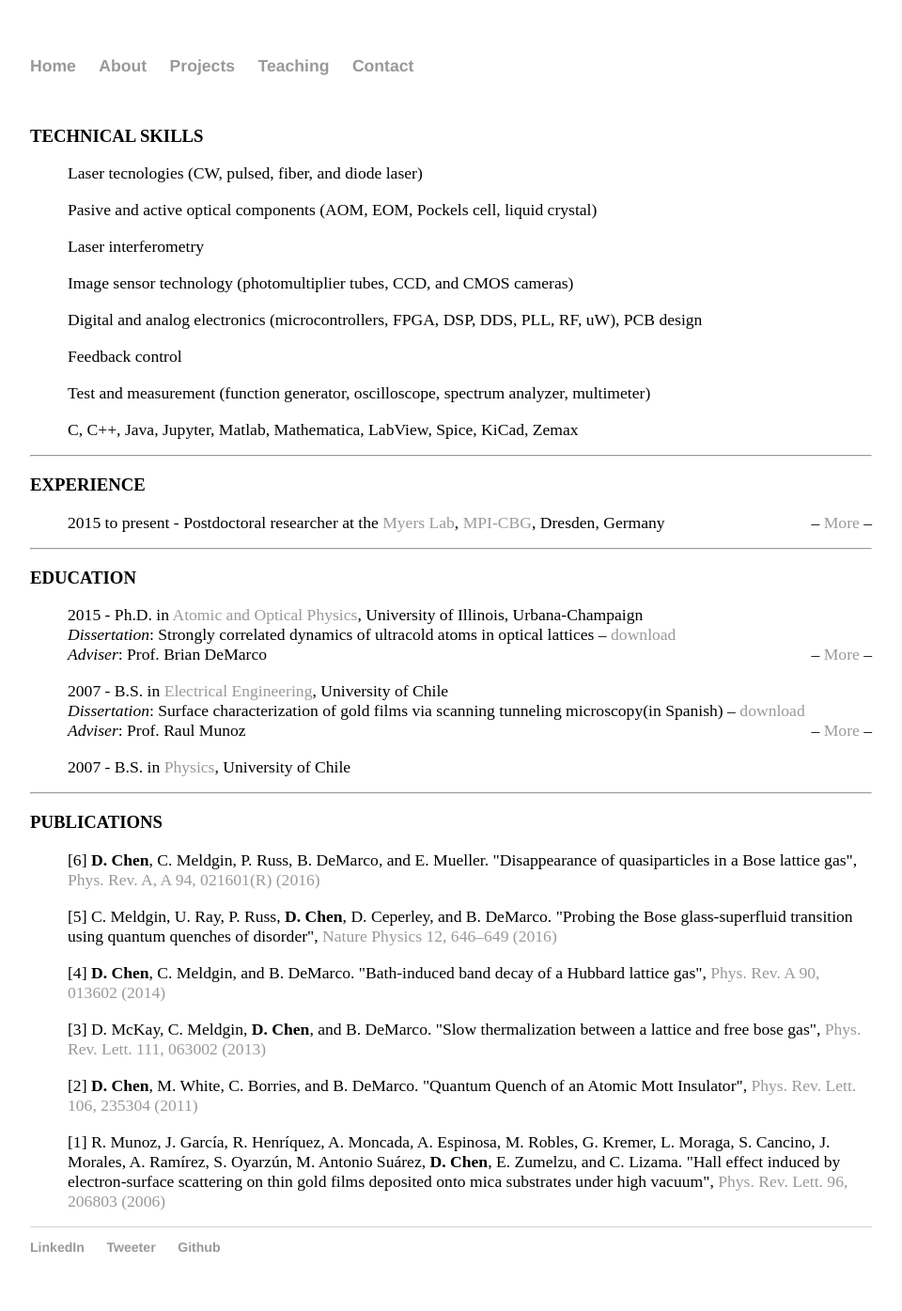
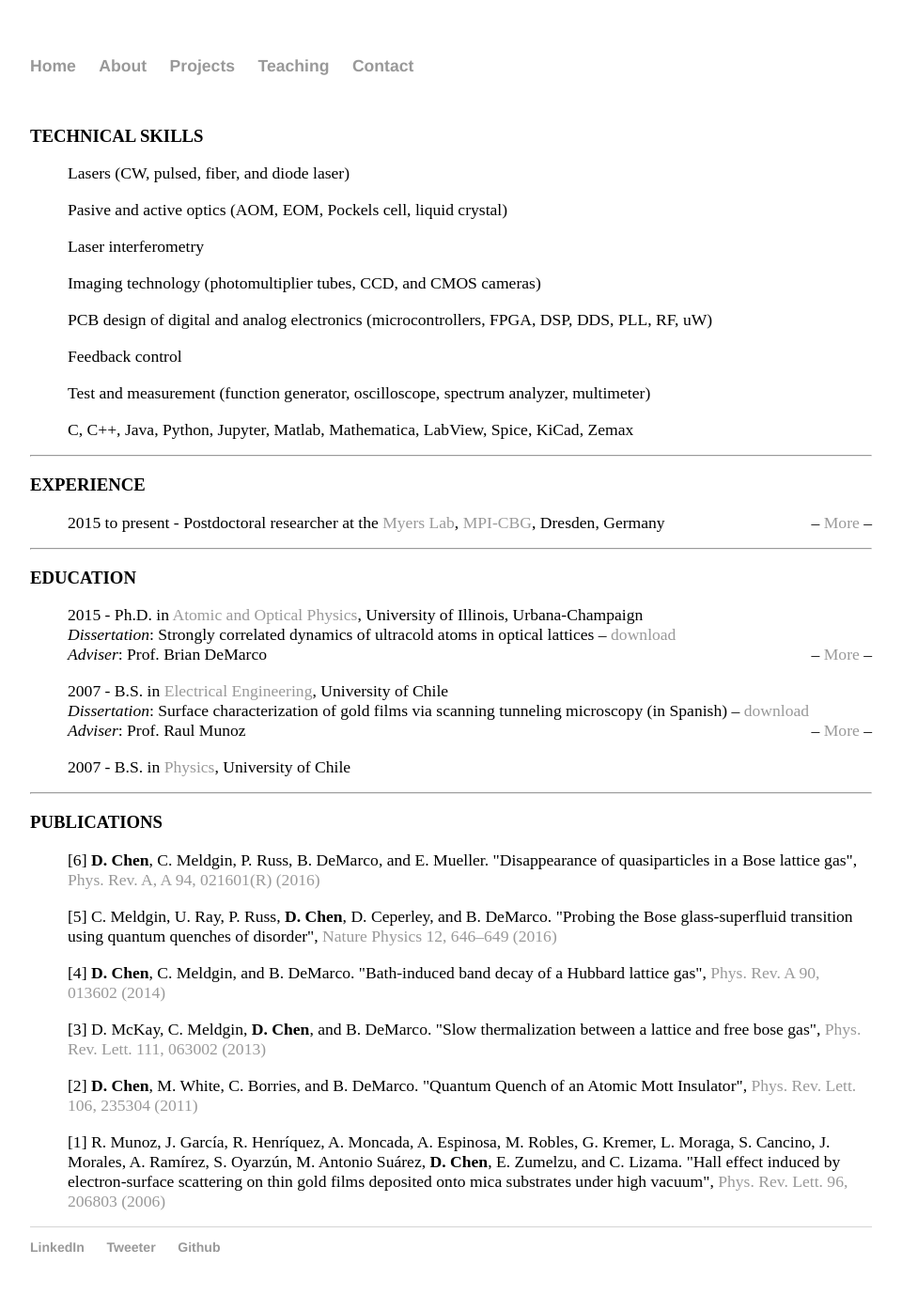
Before and after one commit to davidchenlee/davidchenlee.github.io, a Jekyll site: the page built from about/about.html, in a window 1280 px wide. Shown: the whole page at 94% size, without its empty margins (160-1120 px from the left). Built offline with Jekyll 4.4.1, drawn with Linux system fonts in a browser that asks for light colours.

Commit message:
Update some info

```diff
--- a/about/about.html
+++ b/about/about.html
@@ -6,14 +6,14 @@ title: David Chen
 
 <h3>TECHNICAL SKILLS</h3>
 <ul style="list-style-type:none">
-  <li>Laser tecnologies (CW, pulsed, fiber, and diode laser)</li>
-  <br><li>Pasive and active optical components (AOM, EOM, Pockels cell, liquid crystal)</li>
+  <li>Lasers (CW, pulsed, fiber, and diode laser)</li>
+  <br><li>Pasive and active optics (AOM, EOM, Pockels cell, liquid crystal)</li>
   <br><li>Laser interferometry</li>
-  <br><li>Image sensor technology (photomultiplier tubes, CCD, and CMOS cameras)</li>
-  <br><li>Digital and analog electronics (microcontrollers, FPGA, DSP, DDS, PLL, RF, uW), PCB design</li>
+  <br><li>Imaging technology (photomultiplier tubes, CCD, and CMOS cameras)</li>
+  <br><li>PCB design of digital and analog electronics (microcontrollers, FPGA, DSP, DDS, PLL, RF, uW)</li>
   <br><li>Feedback control</li>
   <br><li>Test and measurement (function generator, oscilloscope, spectrum analyzer, multimeter)</li>
-  <br><li>C, C++, Java, Jupyter, Matlab, Mathematica, LabView, Spice, KiCad, Zemax</li>
+  <br><li>C, C++, Java, Python, Jupyter, Matlab, Mathematica, LabView, Spice, KiCad, Zemax</li>
 </ul>
 <hr>
 
@@ -69,7 +69,7 @@ title: David Chen
 
 
     <li>2007 - B.S. in <a href="http://die.cl/">Electrical Engineering</a>, University of Chile
-      <br><i>Dissertation</i>: Surface characterization of gold films via scanning tunneling microscopy(in Spanish) –
+      <br><i>Dissertation</i>: Surface characterization of gold films via scanning tunneling microscopy (in Spanish) –
       <a href="https://drive.google.com/open?id=0B5xYRU0lLprpX0JISXN6U1VPelE">download</a>
       <br><i>Adviser</i>: Prof. Raul Munoz
       <span style="float:right;"> – <a href="javascript:;" onclick=show("expand4")>More</a> – </span>
--- a/index.html
+++ b/index.html
@@ -10,10 +10,10 @@ title: David Chen
 </center>
 
 <hr>
-<p>I am building a high throughput two-photon microscope for imaging large volumes of fixed tissue in-situ –as large as 1 cm3– with sub-micron resolution. This novel technology will be used to explore and understand the spatial organization of cells across scales. As part of this project, I have established a new Mesoimaging Laboratory at the MPI-CBG.</p>
+<p>I am building a high throughput two-photon microscope for imaging whole fixed organs –as large as 1 cm3– in-situ and with sub-micron resolution. This novel technology will be used to explore the spatial organization of cells across scales. As part of this project, I have established a new Mesoimaging Laboratory at the MPI-CBG.</p>
 
 <p>
-This project is carried on in close collaboration with the <a href="http://zerial.mpi-cbg.de/">Zerial Lab</a>. We aim to digitally reconstruct the entire mouse liver. For more information, check out their seminal work: <a href="https://elifesciences.org/articles/11214">"A versatile pipeline for the multi-scale digital reconstruction and quantitative analysis of 3D tissue architecture"</a>
+This project is carried out in close collaboration with the <a href="http://zerial.mpi-cbg.de/">Zerial Lab</a>. We aim to digitally reconstruct the entire mouse liver. For more information, check out their seminal work: <a href="https://elifesciences.org/articles/11214">"A versatile pipeline for the multi-scale digital reconstruction and quantitative analysis of 3D tissue architecture"</a>
  </p>
 
 	<center>
```
Also changed, not shown: other parts of about/about.html (+10 -10 lines).
